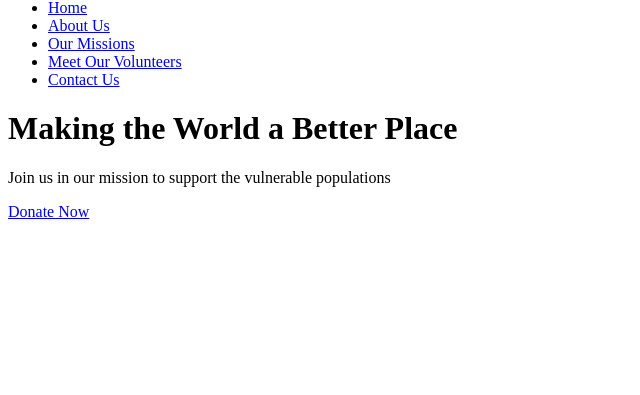
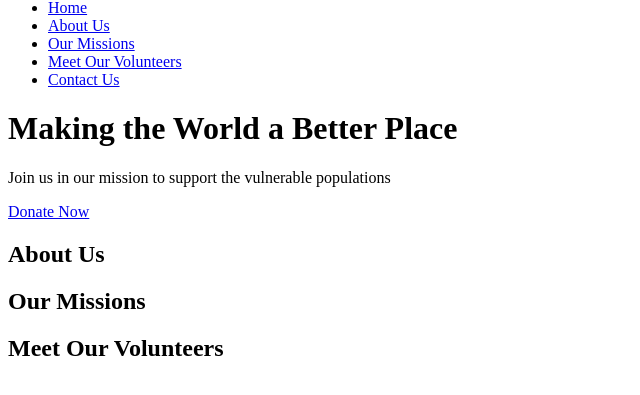
Before and after one commit to QueenterJuma/do-better, a plain HTML site: page index.htm in a window 1280 px wide. Shown: the part 43-438 px from the top of the page, without its empty margins (0-640 px from the left). Drawn offline with Linux system fonts and the light colour scheme.

Commit message:
Add main sections

```diff
--- a/index.htm
+++ b/index.htm
@@ -28,6 +28,27 @@
         </div>
     </header>
 
+    <main>
+        <section id="about" class="about">
+            <h2>About Us</h2>
+            <p></p>
+
+        </section>
+        <section id="missions" class="missions">
+            <h2>Our Missions</h2>
+            <div class="missions-content">
+                <!-- Missions content here -->
+                <p></p>
+            </div>
+        </section>
+
+        <section id="volunteers" class="">
+            <h2>Meet Our Volunteers</h2>
+            <div class="volunteers-content">
+                <!-- Volunteers content here -->
+            </div>
+        </section>
+    </main>
 
 
     <script src="script.js"></script>
```
